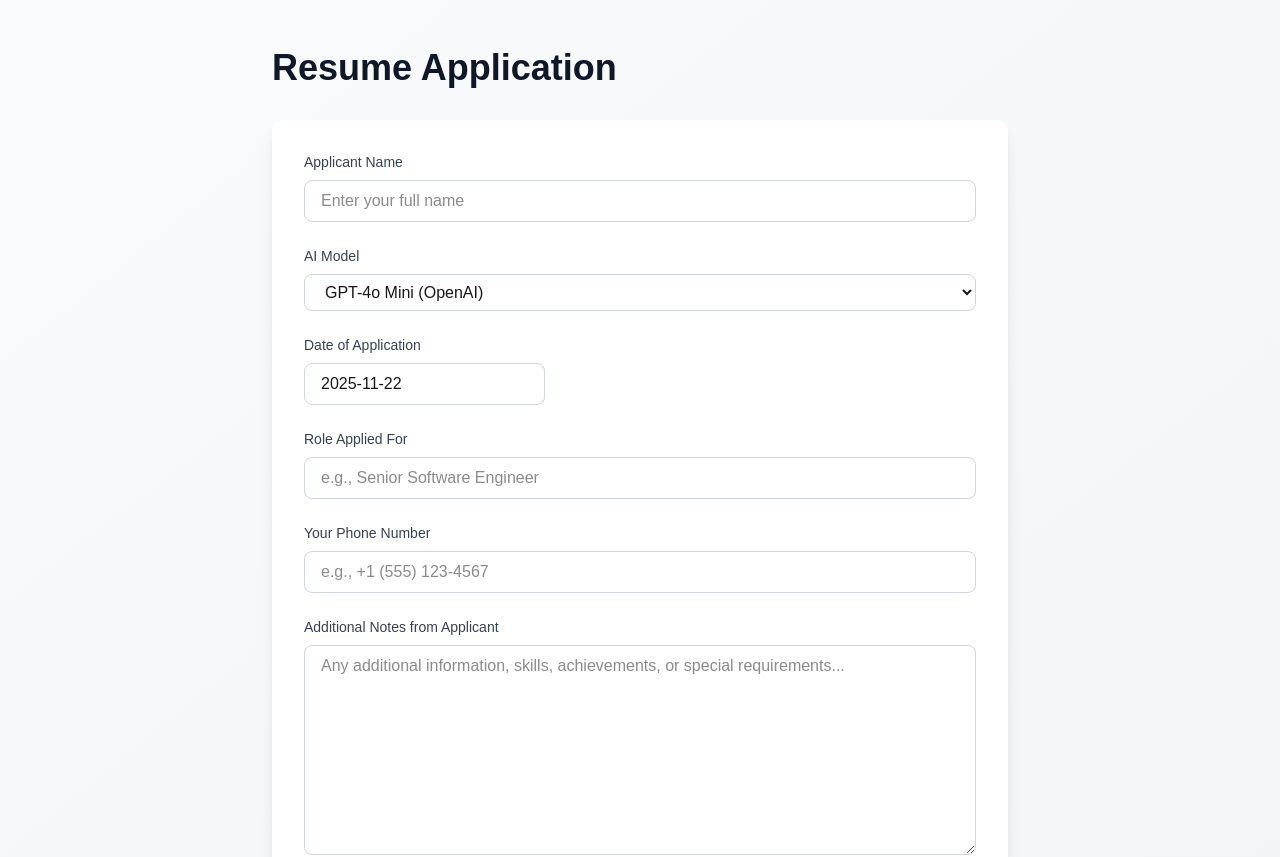
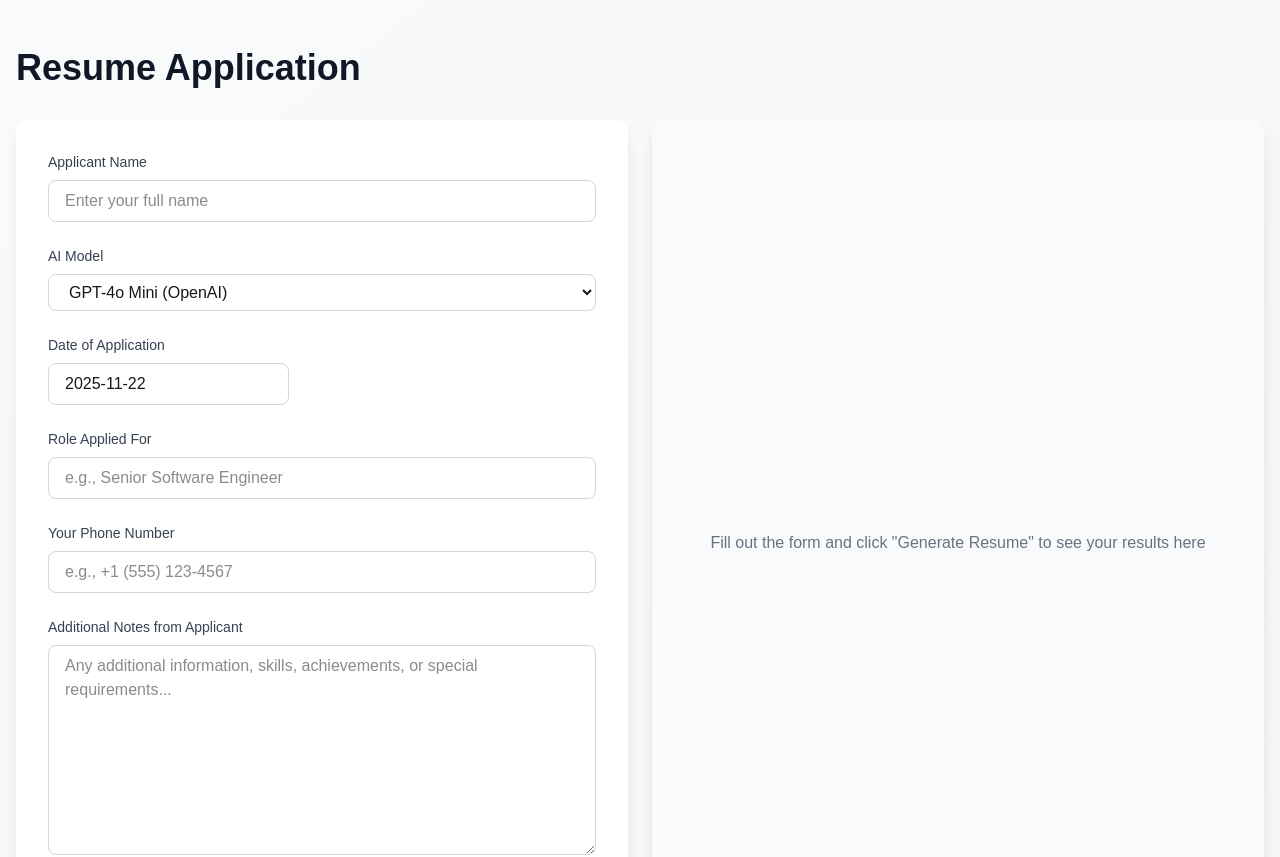
Before and after one commit to rsher60/AIOPS, a Next.js app: page /product in a window 1280 px wide. Shown: the top 857 px of the page. Built offline with nearby package versions, Linux system fonts and the light colour scheme; no server answers.

Commit message:
added the code for side paneling

```diff
--- a/pages/product.tsx
+++ b/pages/product.tsx
@@ -171,11 +171,14 @@ function ResumeGenerationForm() {
     };
 
     return (
-        <div className="container mx-auto px-4 py-12 max-w-3xl">
+        <div className="container mx-auto px-4 py-12 max-w-7xl">
             <h1 className="text-4xl font-bold text-gray-900 dark:text-gray-100 mb-8">
                 Resume Application
             </h1>
 
+            <div className="grid grid-cols-1 lg:grid-cols-2 gap-6">
+                {/* Left Panel - Form */}
+                <div className="lg:sticky lg:top-8 h-fit">
                     <form onSubmit={handleSubmit} className="space-y-6 bg-white dark:bg-gray-800 rounded-xl shadow-lg p-8">
                         <div className="space-y-2">
                             <label htmlFor="applicant" className="block text-sm font-medium text-gray-700 dark:text-gray-300">
@@ -274,9 +277,12 @@ function ResumeGenerationForm() {
                             {loading ? 'Generating Resume...' : 'Generate Resume'}
                         </button>
                     </form>
+                </div>
 
-            {output && (
-                <section className="mt-8 bg-gray-50 dark:bg-gray-800 rounded-xl shadow-lg p-8">
+                {/* Right Panel - Output */}
+                <div className="lg:min-h-screen">
+                    {output ? (
+                        <section className="bg-gray-50 dark:bg-gray-800 rounded-xl shadow-lg p-8 h-full">
                             <div className="flex justify-between items-center mb-6">
                                 <h2 className="text-2xl font-semibold text-gray-900 dark:text-gray-100">
                                     Generated Resume
@@ -299,7 +305,15 @@ function ResumeGenerationForm() {
                                 </ReactMarkdown>
                             </div>
                         </section>
+                    ) : (
+                        <div className="bg-gray-50 dark:bg-gray-800 rounded-xl shadow-lg p-8 h-full flex items-center justify-center">
+                            <p className="text-gray-500 dark:text-gray-400 text-center">
+                                Fill out the form and click "Generate Resume" to see your results here
+                            </p>
+                        </div>
                     )}
+                </div>
+            </div>
         </div>
     );
 }
```
Lines whose indentation alone changed are shown as unchanged.
